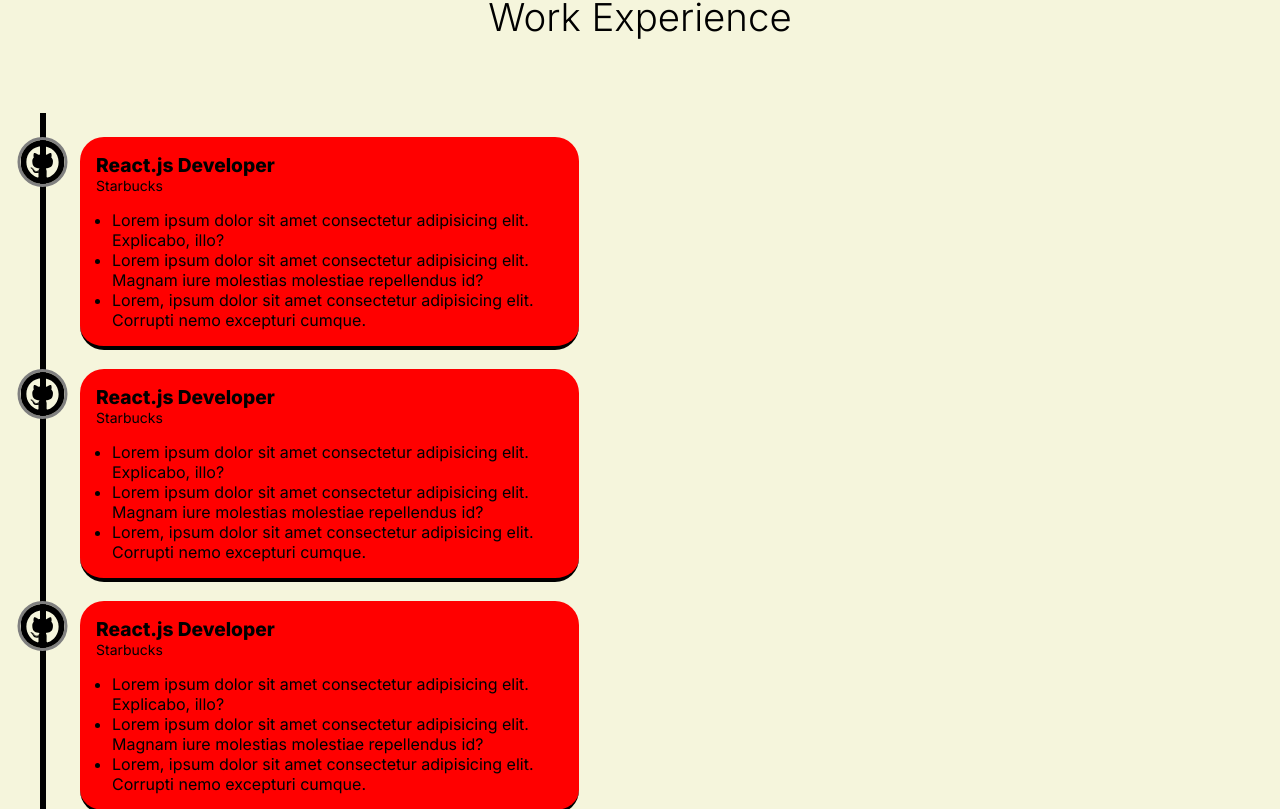
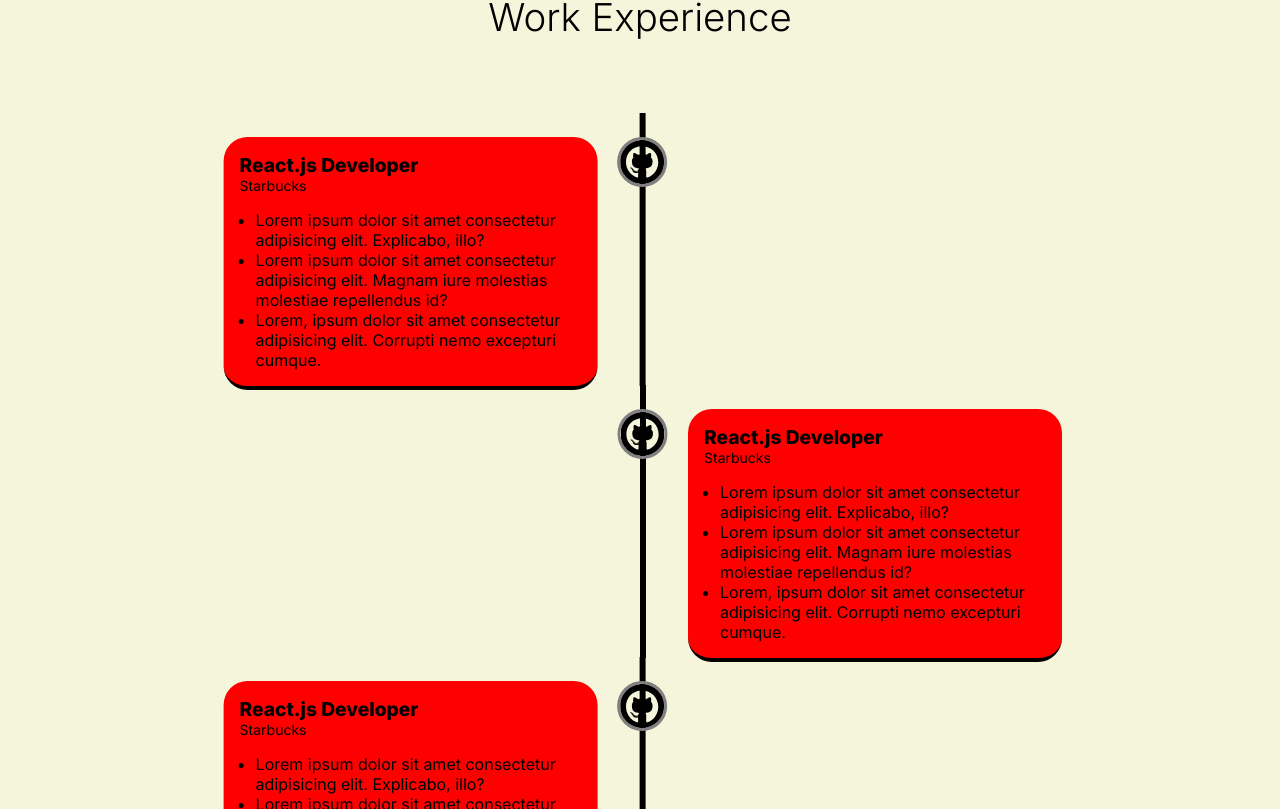
Before and after one commit to GeorgeIonita1/Portfolio, a Next.js app in the folder client/: page / in a window 1280 px wide. Shown: the part 1671-2480 px from the top of the page. Built offline with nearby package versions, Linux system fonts and the light colour scheme.

Commit message:
Experience section mobile improvements

```diff
--- a/client/src/components/Experience/Experience.module.scss
+++ b/client/src/components/Experience/Experience.module.scss
@@ -2,48 +2,56 @@
 
 .experience {
     background-color: beige;
+}
 
-    &Container {
-        > div {
+.container > div  {
     // card
     @media (min-width: $media-breakpoint-L) {
-                max-width: 30%;
+        max-width: 40%;
+        left: 50%;
     }
     @media (min-width: $media-breakpoint-XL) {
-                max-width: 40%;
+        max-width: 30%;
     }
     position: relative;
     left: 4rem;
     max-width: calc(100% - 4rem);
     background-color: red;
-            // max-width: 30%;
-            // left: calc(50vw - 3rem);
 
     > div {
         // skeleton
-                @include position(absolute, $top: 0, $left: -2.5rem);
+        @media (max-width: $media-breakpoint-L) {
+            left: -3rem;
+        }
+        @include position(absolute, $top: 0);
         width: rem(6);
         height: 100%;
         background-color: black;
     }
 
     &:nth-child(odd) {
-                // left: calc(50% + 3rem);
+        @media (min-width: $media-breakpoint-L) {
+            transform: translateX(calc(-100% - 3rem + 6px));
+        }
+
 
         > div {
-                    // left: -3rem;
-                    // right: -3rem;
+            @media (min-width: $media-breakpoint-L) {
+                right: -3rem;
+            }
         }
     }
 
     &:nth-child(even) {
-                // left: calc(50% - 2.6rem);
-                // transform: translateX(-100%);
+        @media (min-width: $media-breakpoint-L) {
+            left: calc(50% + 3rem);
+        }
+
 
         > div {
-                    // right: -3rem;
+            @media (min-width: $media-breakpoint-L) {
+                left: -3rem;
             }
         }
     }
 }
-}
--- a/client/src/components/Experience/Experience.tsx
+++ b/client/src/components/Experience/Experience.tsx
@@ -8,7 +8,7 @@ export default function Experience() {
                 <h5>What I have done so far</h5>
                 <h2>Work Experience</h2>
             </div>
-            <div className={styles.experienceContainer}>
+            <div className={styles.container}>
                 <ExperienceCard />
                 <ExperienceCard />
                 <ExperienceCard />
```
Lines whose indentation alone changed are shown as unchanged.
